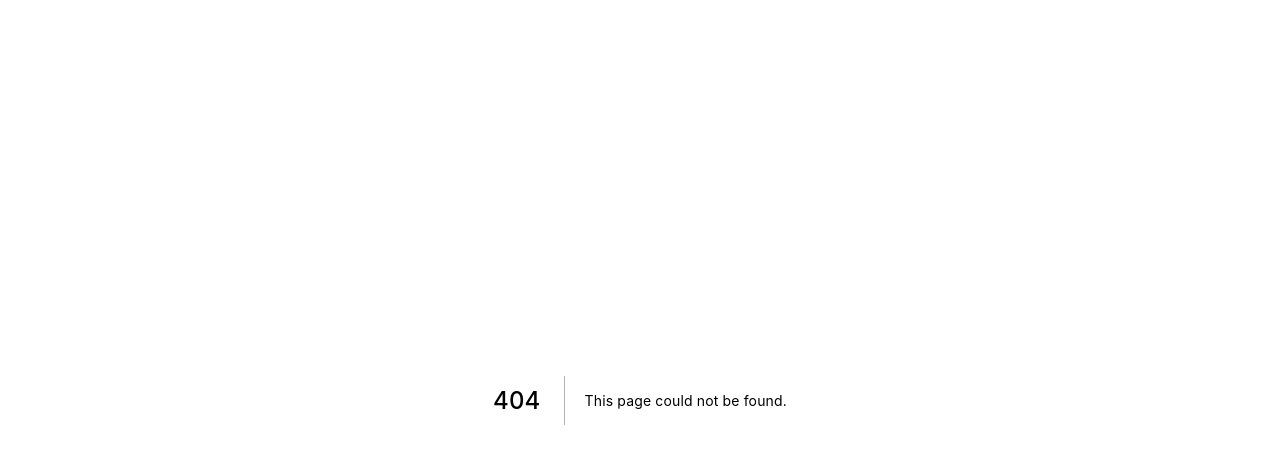
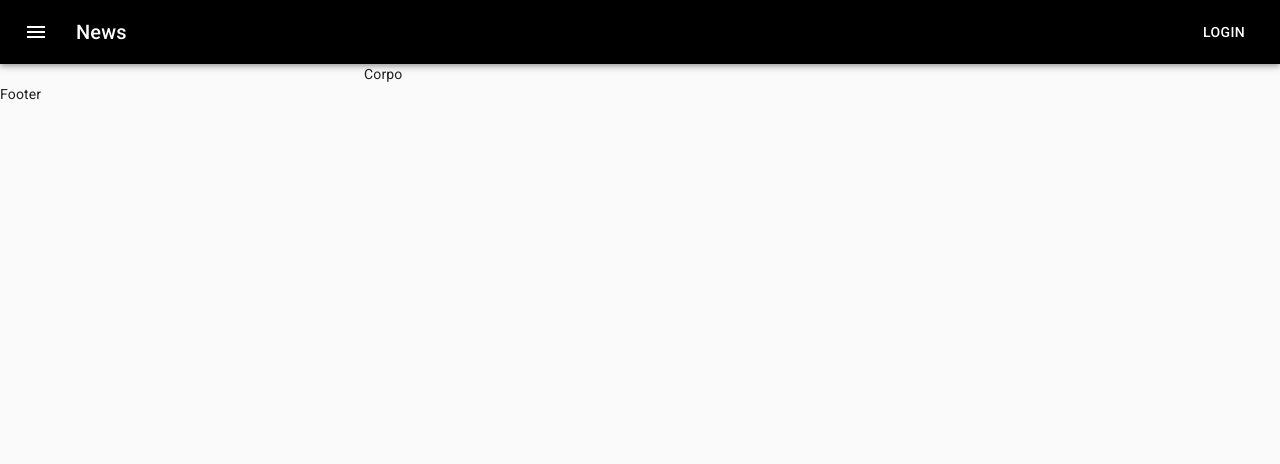
Before and after one commit to educwb/anunx, a Next.js app: page /user/dashboard in a window 1280 px wide. Before the commit this address had no page. Shown: the top 464 px of the page. Built offline with nearby package versions, Linux system fonts and the light colour scheme.

Commit message:
alterando home para user/dashboard com container

```diff
--- /dev/null
+++ b/pages/user/dashboard.js
@@ -0,0 +1,12 @@
+import { Container } from '@material-ui/core'
+import TemplateDefault from '../../src/templates/Default'
+
+export default function Home() {
+  return (
+    <TemplateDefault>
+      <Container maxWidth="sm">
+        Corpo
+      </Container>
+    </TemplateDefault>
+  )
+}
```
Also changed, not shown: pages/index.js (deleted, +0 -9 lines).
